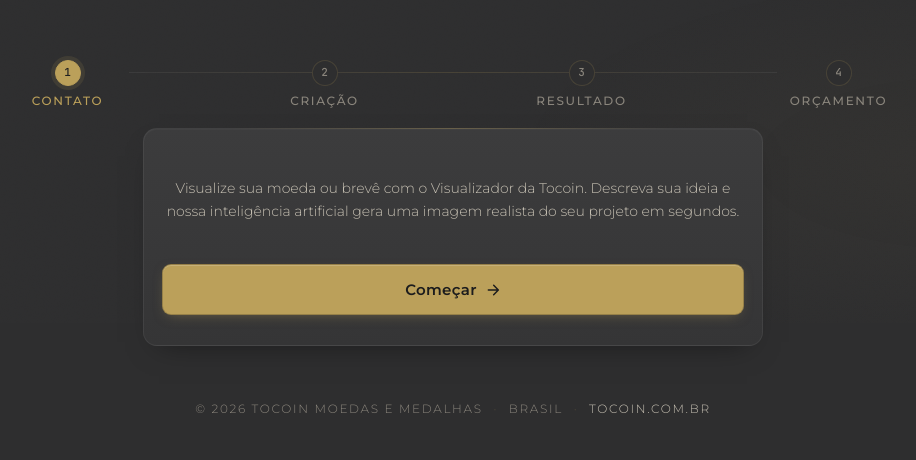
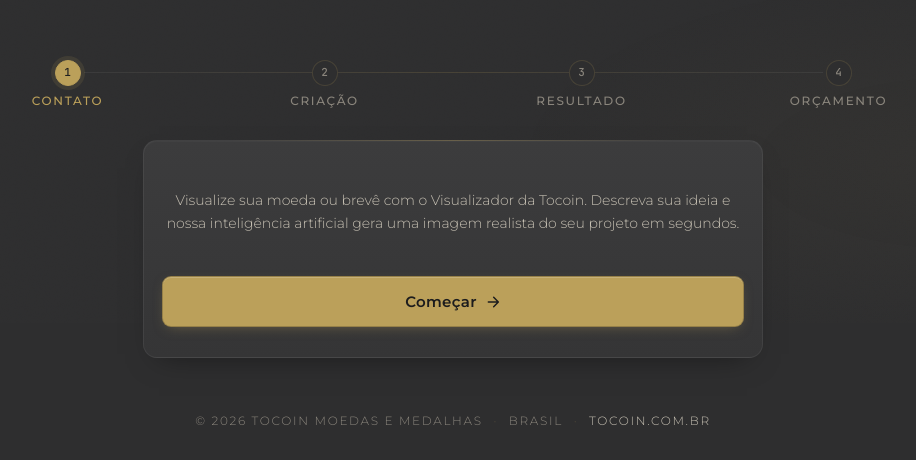
Before and after one commit to BrunoTocoin/tocoin-leads, a plain HTML site: page index.html in a window 1280 px wide. Shown: the part 477-937 px from the top of the page, without its empty margins (187-1103 px from the left). Drawn offline with Linux system fonts and the light colour scheme.

Commit message:
Update index.html

```diff
--- a/index.html
+++ b/index.html
@@ -169,7 +169,7 @@
     display: grid;
     grid-template-columns: repeat(3, 1fr);
     gap: 8px;
-    margin: 28px 0 18px;
+    margin: 28px 0 30px;
     position: relative;
   }
   .step {
@@ -218,8 +218,8 @@
     content: '';
     position: absolute;
     top: calc(10px + 13px);
-    left: calc(16.66% + 16px);
-    right: calc(16.66% + 16px);
+    left: calc(12.5% + 16px);
+    right: calc(12.5% + 16px);
     height: 1px;
     background: linear-gradient(to right, var(--rule), var(--gold-line) 50%, var(--rule));
     z-index: 0;
@@ -666,6 +666,18 @@
     .subtitle {
       font-size: 16px;
       max-width: 560px;
+    }
+
+    .stepper {
+      margin: 28px 0 30px;
+    }
+    .stepper::before {
+      top: calc(10px + 13px);
+      left: calc(12.5% + 13px);
+      right: calc(12.5% + 13px);
+    }
+    .step {
+      padding-top: 10px;
     }
 
     /* Single column centered by default */
```
